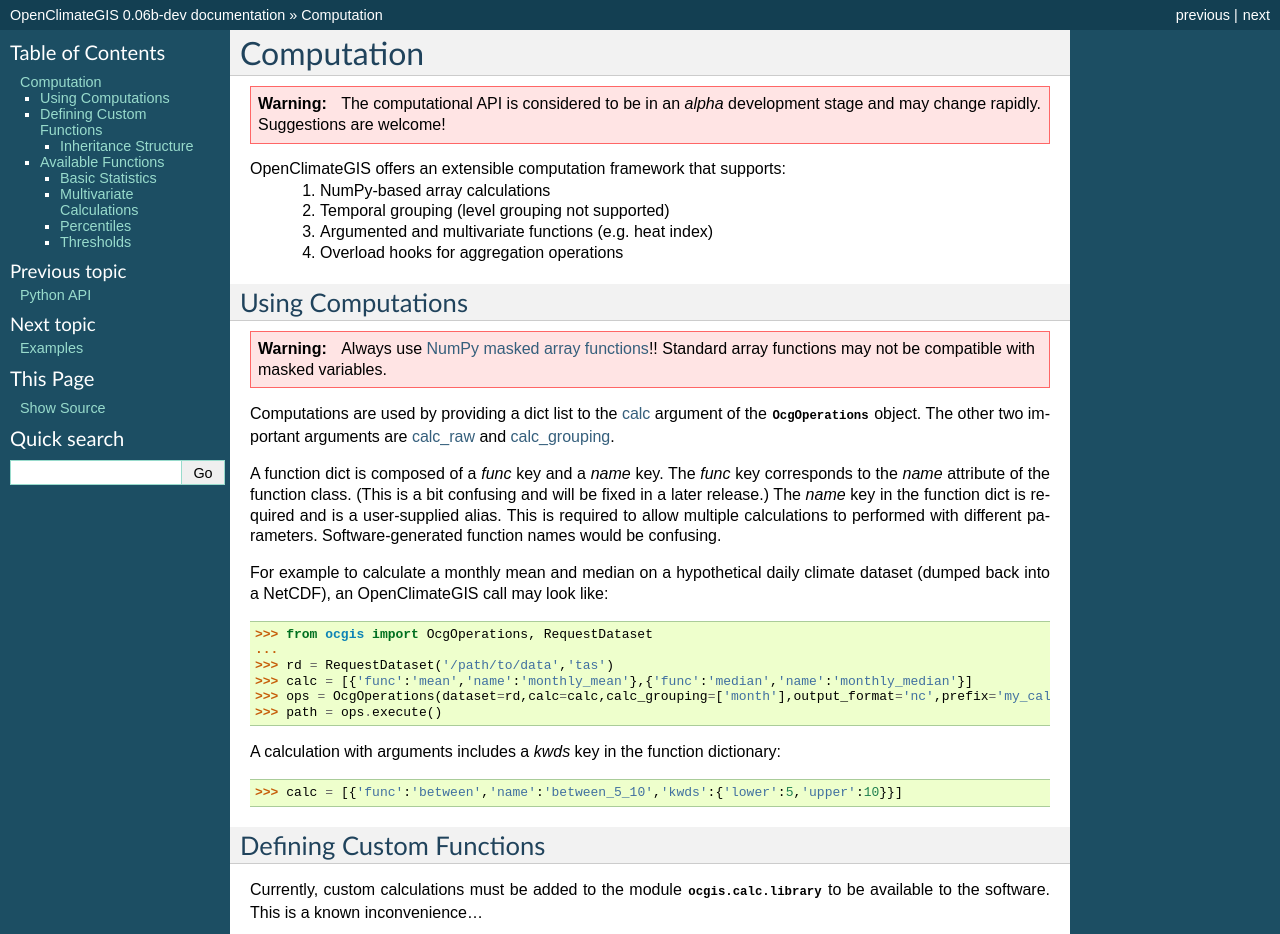
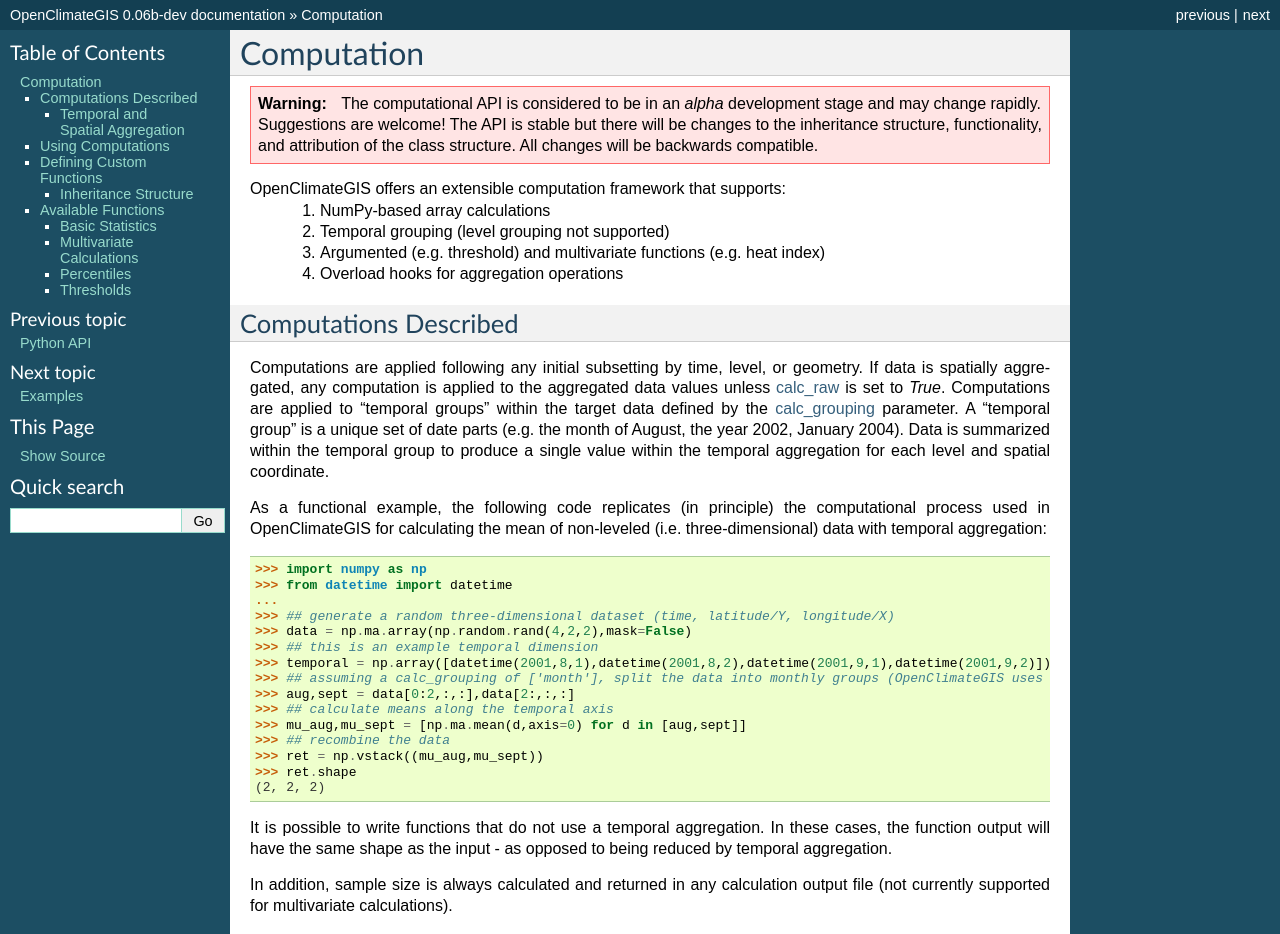
Before and after one commit to NCPP/ocgis, a Sphinx documentation site: the page built from doc/computation.rst, in a window 1280 px wide and 1400 px high. Shown: the top 934 px of the window. Built offline with Sphinx 7.4.7, drawn with Linux system fonts in a browser that asks for light colours; formulas are drawn with MathJax 3; some of the changed text lies outside the part shown.

Commit message:
doc changes

```diff
--- a/doc/computation.rst
+++ b/doc/computation.rst
@@ -3,35 +3,75 @@
 Computation
 ===========
 
-.. warning:: The computational API is considered to be in an `alpha` development stage and may change rapidly. Suggestions are welcome!
+.. warning:: The computational API is considered to be in an `alpha` development stage and may change rapidly. Suggestions are welcome! The API is stable but there will be changes to the inheritance structure, functionality, and attribution of the class structure. All changes will be backwards compatible.
 
 OpenClimateGIS offers an extensible computation framework that supports:
   1. NumPy-based array calculations
   2. Temporal grouping (level grouping not supported)
-  3. Argumented and multivariate functions (e.g. heat index)
+  3. Argumented (e.g. threshold) and multivariate functions (e.g. heat index)
   4. Overload hooks for aggregation operations
+
+Computations Described
+----------------------
+
+Computations are applied following any initial subsetting by time, level, or geometry. If data is spatially aggregated, any computation is applied to the aggregated data values unless :ref:`calc_raw_headline` is set to `True`. Computations are applied to "temporal groups" within the target data defined by the :ref:`calc_grouping_headline` parameter. A "temporal group" is a unique set of date parts (e.g. the month of August, the year 2002, January 2004). Data is summarized within the temporal group to produce a single value within the temporal aggregation for each level and spatial coordinate.
+
+As a functional example, the following code replicates (in principle) the computational process used in OpenClimateGIS for calculating the mean of non-leveled (i.e. three-dimensional) data with temporal aggregation:
+
+>>> import numpy as np
+>>> from datetime import datetime
+...
+>>> ## generate a random three-dimensional dataset (time, latitude/Y, longitude/X)
+>>> data = np.ma.array(np.random.rand(4,2,2),mask=False)
+>>> ## this is an example temporal dimension
+>>> temporal = np.array([datetime(2001,8,1),datetime(2001,8,2),datetime(2001,9,1),datetime(2001,9,2)])
+>>> ## assuming a calc_grouping of ['month'], split the data into monthly groups (OpenClimateGIS uses a boolean array here)
+>>> aug,sept = data[0:2,:,:],data[2:,:,:]
+>>> ## calculate means along the temporal axis
+>>> mu_aug,mu_sept = [np.ma.mean(d,axis=0) for d in [aug,sept]]
+>>> ## recombine the data
+>>> ret = np.vstack((mu_aug,mu_sept))
+>>> ret.shape
+(2, 2, 2)
+
+It is possible to write functions that do not use a temporal aggregation. In these cases, the function output will have the same shape as the input - as opposed to being reduced by temporal aggregation.
+
+In addition, sample size is always calculated and returned in any calculation output file (not currently supported for multivariate calculations).
+
+Masked data is respected throughout the computational process. These data are assumed to be missing. Hence, they are not used in the sample size calculation.
+
+Temporal and Spatial Aggregation
+~~~~~~~~~~~~~~~~~~~~~~~~~~~~~~~~
+
+It is possible to overload methods for temporal and/or spatial aggregation in any function. This is described in greater detail in the section :ref:`defining_custom_functions`. If the source code method is not defined (i.e. not overloaded), it is a mean (for temporal) and a weighted average (for spatial). For ease-of-programming and potential speed-ups through NumPy, temporal aggregation is performed within the function unless that function may operate on single values (i.e. mean v. logarithm). In this case, a method overload is required to accomodate temporal aggregations.
 
 Using Computations
 ------------------
 
 .. warning:: Always use `NumPy masked array functions`_!! Standard array functions may not be compatible with masked variables.
 
-Computations are used by providing a dict list to the :ref:`calc_headline` argument of the :class:`~ocgis.OcgOperations` object. The other two important arguments are :ref:`calc_raw_headline` and :ref:`calc_grouping_headline`.
+Computations are applied by passing a list of "function dictionaries" to the :ref:`calc_headline` argument of the :class:`~ocgis.OcgOperations` object. The other two relevant arguments are :ref:`calc_raw_headline` and :ref:`calc_grouping_headline`.
 
-A function dict is composed of a `func` key and a `name` key. The `func` key corresponds to the `name` attribute of the function class. (This is a bit confusing and will be fixed in a later release.) The `name` key in the function dict is required and is a user-supplied alias. This is required to allow multiple calculations to performed with different parameters. Software-generated function names would be confusing.
+In its simplest form, a "function dictionary" is composed of a `func` key and a `name` key. The `func` key corresponds to the `name` attribute of the function class. The `name` key in the "function dictionary" is required and is a user-supplied alias. This is required to allow multiple calculations with the same function names to be performed with different parameters (in a single request).
 
-For example to calculate a monthly mean and median on a hypothetical daily climate dataset (dumped back into a NetCDF), an OpenClimateGIS call may look like:
+Functions currently available are listed below: :ref:`available_functions`. In the case where a function does not expose a `name` attribute, the `func` value is the lower case string of the function's class name (e.g. Mean = 'mean').
+
+For example to calculate a monthly mean and median on a hypothetical daily climate dataset (written to CSV format), an OpenClimateGIS call may look like:
 
 >>> from ocgis import OcgOperations, RequestDataset
 ...
 >>> rd = RequestDataset('/path/to/data','tas')
 >>> calc = [{'func':'mean','name':'monthly_mean'},{'func':'median','name':'monthly_median'}]
->>> ops = OcgOperations(dataset=rd,calc=calc,calc_grouping=['month'],output_format='nc',prefix='my_calculation')
+>>> ops = OcgOperations(dataset=rd,calc=calc,calc_grouping=['month'],output_format='csv',prefix='my_calculation')
 >>> path = ops.execute()
 
 A calculation with arguments includes a `kwds` key in the function dictionary:
 
 >>> calc = [{'func':'between','name':'between_5_10','kwds':{'lower':5,'upper':10}}]
+
+If a function takes parameters, those parameters are documented in the :ref:`available_functions` section. The keyword parameter name maps directly to its keyword name in the `_calculate_` method.
+
+.. _defining_custom_functions:
 
 Defining Custom Functions
 -------------------------
@@ -62,6 +102,8 @@
 .. autoclass:: ocgis.calc.base.OcgCvArgFunction
    :show-inheritance:
    :members: _calculate_, _aggregate_temporal_
+
+.. _available_functions:
 
 Available Functions
 -------------------
```
